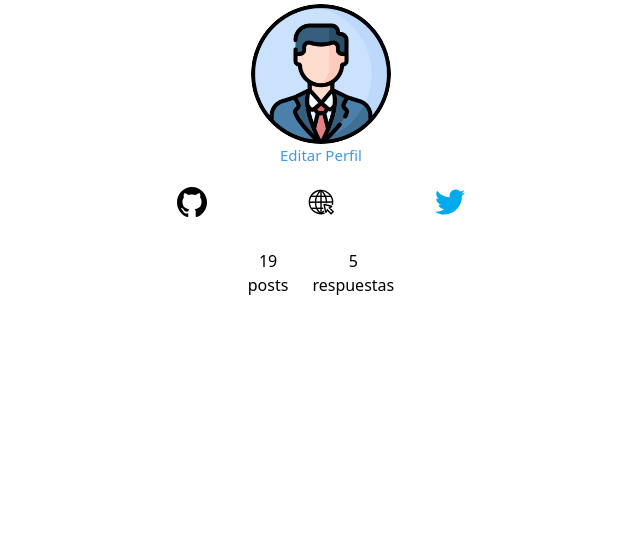
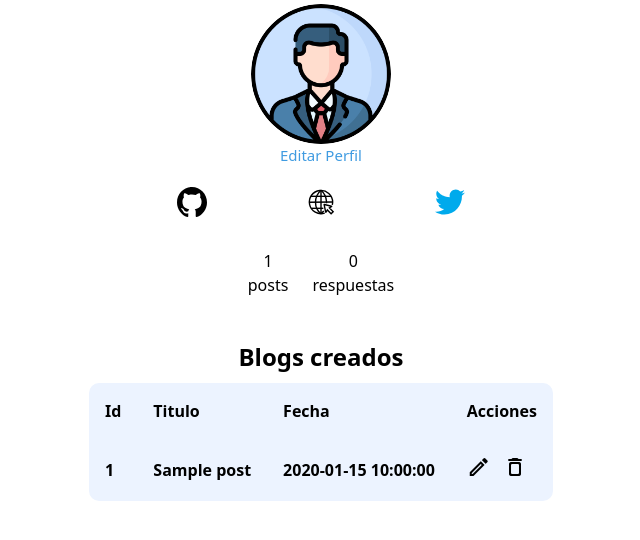
Before and after one commit to JPC501/pythonchronicles_blog, a Flask app: template blog/templates/authentication/profile.html in a window 1280 px wide. Shown: the part 84-624 px from the top of the page, without its empty margins (319-959 px from the left). Run offline with Flask 3, Linux system fonts and the light colour scheme; tables that the repository leaves empty hold one stand-in row (values such as "Sample post"); the template is opened without the code that fills it: values that come from a table or form of the project are taken from there, most other values are stand-ins (such as "Sample title", 1, 10 or a date in 2020); style sheets or scripts are compiled from the project's sources.

Commit message:
table profile posts created

```diff
--- a/blog/auth.py
+++ b/blog/auth.py
@@ -3,6 +3,7 @@ from .models.auth_register import User
 from werkzeug.security import generate_password_hash, check_password_hash
 
 from . import db
+from.models.posts import Posts
 
 bp_auth = Blueprint('auth', __name__, url_prefix='/auth')
 
@@ -88,7 +89,12 @@ def login_required(view):
 def profile():
     user = User.query.get_or_404(g.user.id)
     photo = get_picture(id)
-    return render_template('authentication/profile.html', user=user, photo=photo)
+    posts = Posts.query.filter_by(author=g.user.id).all()
+    post_count = Posts.query.filter_by(author=g.user.id).count()
+
+    return render_template('authentication/profile.html',
+                            user=user, photo=photo,
+                            posts=posts, post_count=post_count)
 
 
 # edit profile
--- a/blog/static/css/profile.css
+++ b/blog/static/css/profile.css
@@ -28,3 +28,82 @@ h1{
     margin-top: 15px;
     margin-bottom: 20px;
 }
+
+.table-container {
+    max-width: 1280px;
+    margin: auto;
+    display: flex;
+    justify-content: center;
+
+}
+
+.table-wrapper {
+    overflow: auto;
+    border-radius: 10px;
+    margin-top: 10px;
+}
+
+.table {
+    width: 100%;
+    text-align: left;
+    border-spacing: 0 15px;
+    color: #ecf3ff;
+}
+
+.table-header {
+    padding: 16px;
+    background-color: #ecf3ff;
+    color: #000000;
+}
+
+.table-row {
+    background-color: #ecf3ff;
+}
+
+.table-cell {
+    padding: 16px;
+    color: #000000;
+}
+
+.cell-content {
+    display: flex;
+    align-items: center;
+}
+
+.cell-img {
+    border-radius: 50%;
+    height: 48px;
+    width: 48px;
+    object-fit: cover;
+}
+
+.cell-text {
+    margin-left: 12px;
+}
+
+.cell-subtext {
+    color: #000000;
+}
+
+.table-cell-bold {
+    font-weight: bold;
+}
+
+.cell-icon {
+    color: #000000;
+    margin-right: 8px;
+    font-size: 16px;
+}
+
+.greene:hover{
+    color: rgb(0, 134, 78);
+}
+
+.redi:hover{
+    color: rgb(191, 0, 0);
+}
+
+.material-icons-outlined,
+.material-icons-round {
+    font-size: 16px;
+}
--- a/blog/templates/authentication/profile.html
+++ b/blog/templates/authentication/profile.html
@@ -3,6 +3,9 @@
 
 {% block style_custom %}
     <link rel="stylesheet" href="{{url_for('static', filename='css/profile.css')}}">
+    <link
+	href="https://fonts.googleapis.com/css?family=Material+Icons|Material+Icons+Outlined|Material+Icons+Two+Tone|Material+Icons+Round|Material+Icons+Sharp"
+	rel="stylesheet">
 {% endblock %}
 
 
@@ -32,12 +35,45 @@
 
         <div class="top-data flex justify-center mt-8 pb-5 ">
             <div class="text-center mr-3">
-                    <span>19</span>
+                <span>{{post_count}}</span>
                 <p>posts</p>
             </div>
             <div class="text-center ml-3 ">
-                    <span>5</span>
+                <span>0</span>
                 <p>respuestas</p>
+            </div>
+        </div>
+
+            <div class="last-posts mt-6 ">
+                <h2 class="text-center  font-semibold text-2xl ">Blogs creados</h2>
+                <div class="main-container">
+                    <div class="table-container  ">
+                        <div class="table-wrapper shadow-lg">
+                            <table class="table">
+                                <thead>
+                                    <tr>
+                                        <th class="table-header">Id</th>
+                                        <th class="table-header">Titulo</th>
+                                        <th class="table-header">Fecha</th>
+                                        <th class="table-header">Acciones</th>
+                                    </tr>
+                                </thead>
+                                <tbody>
+                                    {% for post in posts %}
+                                    <tr class="table-row">
+                                        <td class="table-cell font-semibold">{{post.id}}</td>
+                                        <td class="table-cell font-semibold">{{post.title.capitalize()}}</td>
+                                        <td class="table-cell font-semibold">{{post.created}}</td>
+                                        <td class="table-cell">
+                                            <a href="#" class="cell-icon greene"><i class="material-icons-outlined">edit</i></a>
+                                            <a href="#" class="cell-icon redi"><i class="material-icons-round">delete_outline</i></a>
+                                        </td>
+                                    </tr>
+                                    {% endfor %}
+                                </tbody>
+                            </table>
+                        </div>
+                    </div>
                 </div>
             </div>
 
--- a/blog/templates/create_post.html
+++ /dev/null
@@ -1,3 +0,0 @@
-<h1>crear un post mama huevo
-
-</h1>
```
Lines whose indentation alone changed are shown as unchanged.
